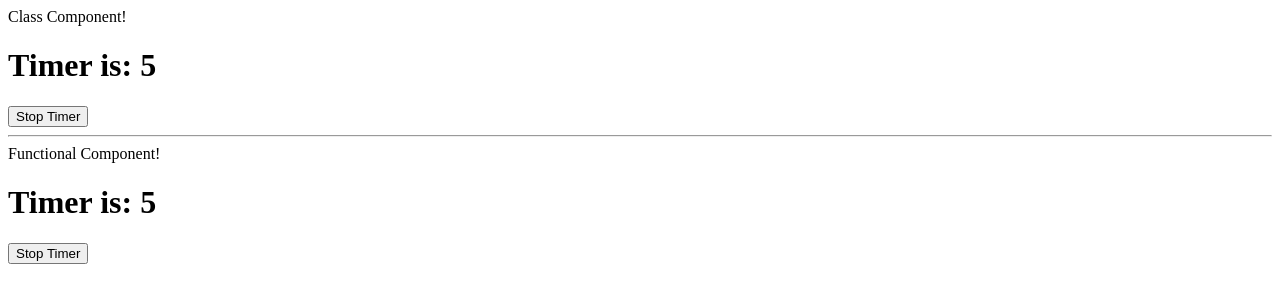
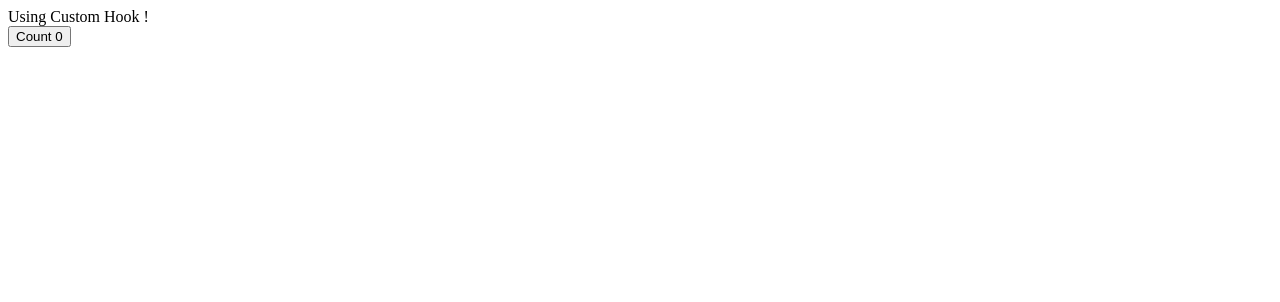
Before and after one commit to MrTwinkleSharma/Full-Stack-React, a React (Create React App) app in the folder tut-app/: page / in a window 1280 px wide. Shown: the top 302 px of the page. Built offline with nearby package versions, Linux system fonts and the light colour scheme.

Commit message:
Custom Hook I

```diff
--- a/tut-app/src/components/App.jsx
+++ b/tut-app/src/components/App.jsx
@@ -1,16 +1,12 @@
 import React from 'react';
-import HookTimer from './HookTimer.jsx';
-import ClassTimer from './ClassTimer.jsx';
+import CustomHook from './CustomHook';
 
 function App(){
 
-        return <>
-        <div>Class Component!</div>
-        <ClassTimer/>
-        <hr/>
-        <div>Functional Component!</div>
-        <HookTimer/>
-        </>
+       return<>
+       Using Custom Hook !<br/>
+       <CustomHook/>
+       </>
 }
 
 export default App;
--- a/tut-app/src/components/ClassTimer.jsx
+++ /dev/null
@@ -1,30 +0,0 @@
-import React, {Component} from 'react';
-
-
-class ClassTimer extends Component {
-      //Declaring a class variable in ES6
-      interval
-      constructor(props)
-      {
-            super(props)
-            this.state = {
-                  timer:0
-            }
-      }
-
-      componentDidMount(){
-            this.interval = setInterval(()=>{this.setState({timer:this.state.timer+1})},1000)
-      }
-      componentWillUnmount(){
-            clearInterval(this.interval);
-      }
-      render(){
-            return <>
-            <h1>Timer is: {this.state.timer}</h1>
-            <button onClick={ ()=> clearInterval(this.interval)}>Stop Timer</button>
-            </>
-      }
-
-}
-
-export default ClassTimer;
--- /dev/null
+++ b/tut-app/src/components/Custom Hooks/useDocumentTitle.jsx
@@ -0,0 +1,11 @@
+import { useEffect } from "react";
+
+function useDocumentTitle(count){
+    useEffect(
+        ()=>{
+            document.title = `Count is ${count}`
+        }
+    ,[count])
+}
+
+export default useDocumentTitle;
--- /dev/null
+++ b/tut-app/src/components/CustomHook.jsx
@@ -0,0 +1,14 @@
+import React, { useState } from 'react';
+import useDocumentTitle from './Custom Hooks/useDocumentTitle';
+
+function CustomHook(){
+
+       const [count, setCount] = useState(0);
+       useDocumentTitle(count);
+
+       return<>
+       <button onClick={()=>setCount(count+1)}>Count {count}</button>
+       </>
+}
+
+export default CustomHook;
--- a/tut-app/src/components/HookTimer.jsx
+++ /dev/null
@@ -1,27 +0,0 @@
-import React, { useRef, useEffect, useState} from 'react';
-
-
-function HookTimer(){
-
-      const myRef = useRef()
-      const[timer, setTimer] = useState(0);
-
-      const incrementFunc  = () =>{
-            setTimer(prevtimer => prevtimer+1);
-      }
-
-      useEffect(() => {
-           myRef.current =  setInterval(incrementFunc, 1000)
-            return ()=>{
-                  clearInterval(myRef.current);
-            }
-        }, []);
-
-        return <>
-        <h1>Timer is: {timer}</h1>
-
-        <button onClick={ ()=> clearInterval(myRef.current)}>Stop Timer</button>
-        </>
-}
-
-export default HookTimer;
```
